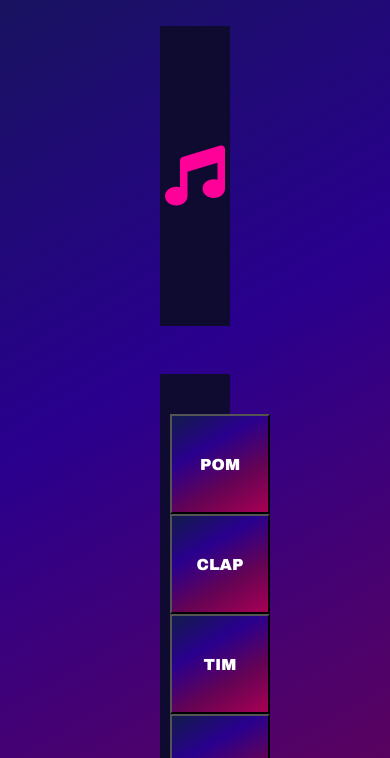
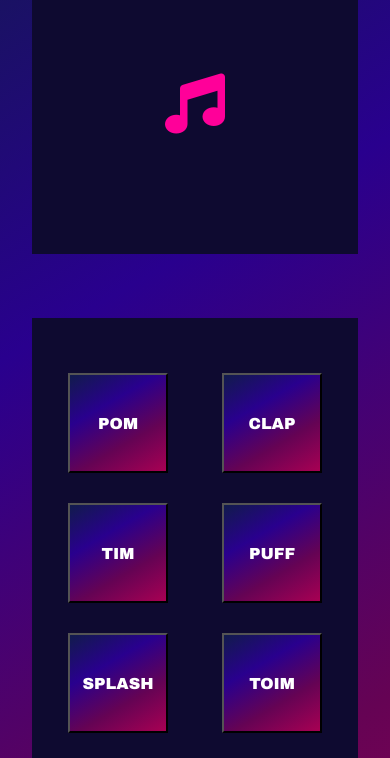
Before and after one commit to kelvinsouza2014/controlador_pad_mix, a plain HTML site: page index.html in a window 390 px wide. Shown: the part 198-956 px from the top of the page. Drawn offline with Linux system fonts and the light colour scheme.

Commit message:
Responsividade

```diff
--- a/src/css/style.css
+++ b/src/css/style.css
@@ -98,3 +98,52 @@ footer p {
     margin-bottom: 3rem;
     opacity: 0.4;
 }
+
+@media screen and (max-width:480px) {
+
+    nav h1 {
+        font-size: 2.5rem;
+    }
+
+    .imagens, .botoes {
+        margin: 2rem;
+    }
+
+    .botao {
+        margin: 10px;
+    }
+
+    footer li {
+        margin: 0 2rem;
+    }
+}
+
+@media screen and (max-width:850px) {
+    .imagens, .botoes {
+        margin: 4rem 8rem;
+    }
+
+    .botao {
+        margin: 5px;
+    }
+}
+
+@media screen and (max-width:1200px) {
+    .imagens, .botoes {
+        margin: 4rem 3rem;
+    }
+
+    .botao {
+        margin: 17px;
+    }
+}
+
+@media screen and (max-width:1600px) {
+    .imagens, .botoes {
+        margin: 4rem 2rem;
+    }
+
+    .botao {
+        margin: 15px;
+    }
+}
```
